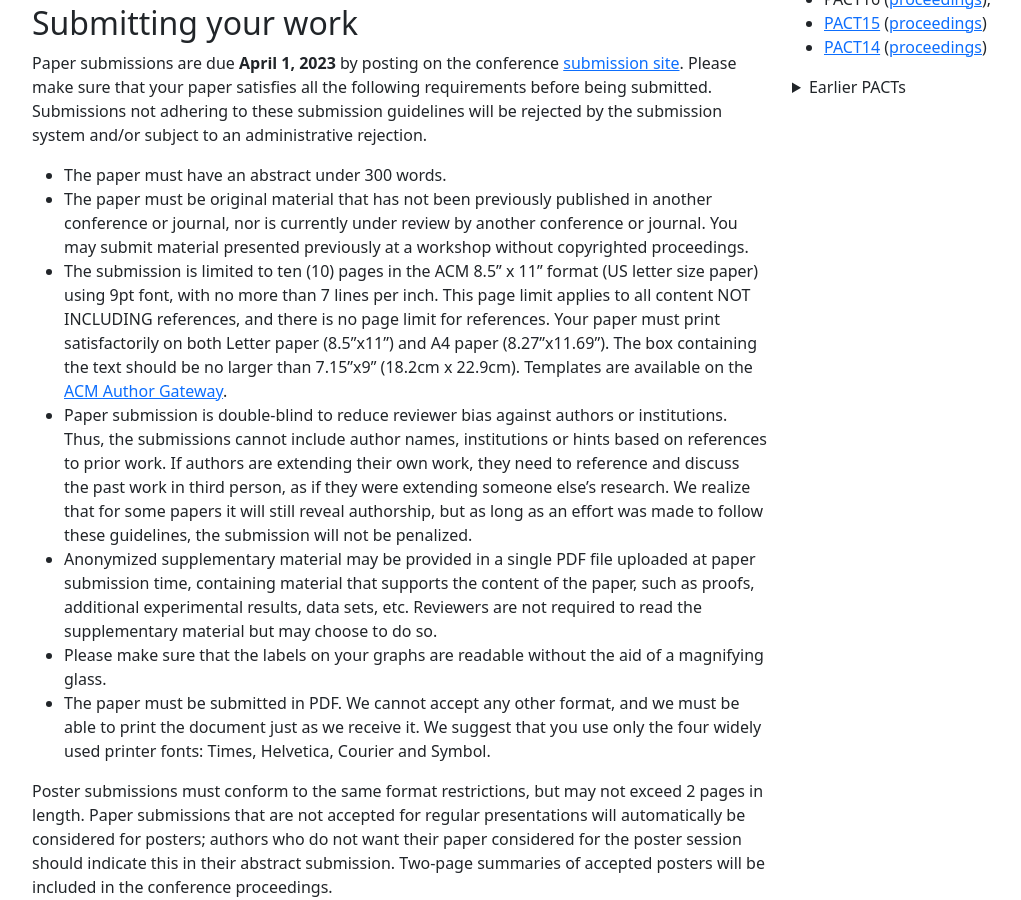
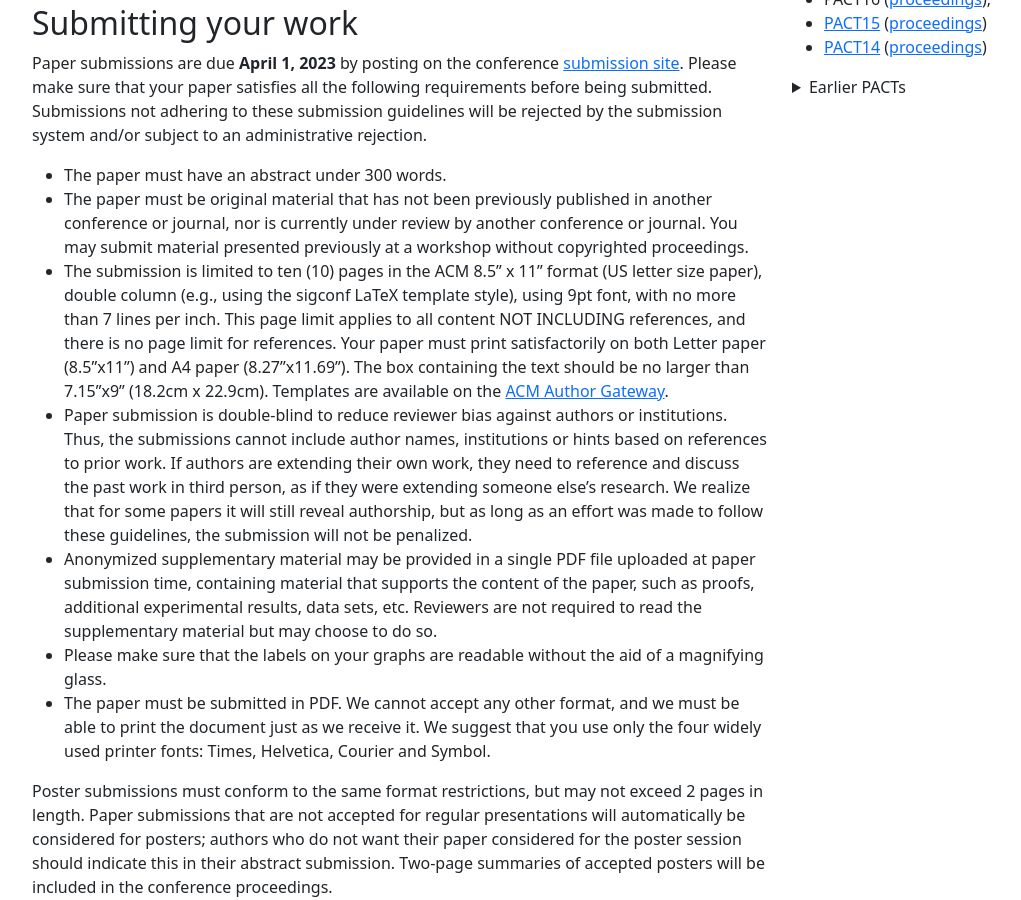
Before and after one commit to pact2023/pact2023.github.io, a Jekyll site: the page built from submit/index.md, in a window 1280 px wide and 900 px high, scrolled down 1083 px. Shown: the whole window, without its empty margins (50-1071 px from the left). Built offline with Jekyll 4.4.1, drawn with Linux system fonts in a browser that asks for light colours.

Commit message:
spell out that papers are double column

```diff
--- a/_includes/call_for_papers.md
+++ b/_includes/call_for_papers.md
@@ -41,7 +41,7 @@ Paper submissions are due **April 1, 2023** by posting on the conference [submis
 
 * The paper must have an abstract under 300 words.
 * The paper must be original material that has not been previously published in another conference or journal, nor is currently under review by another conference or journal. You may submit material presented previously at a workshop without copyrighted proceedings.
-* The submission is limited to ten (10) pages in the ACM 8.5" x 11" format (US letter size paper) using 9pt font, with no more than 7 lines per inch. This page limit applies to all content NOT INCLUDING references, and there is no page limit for references. Your paper must print satisfactorily on both Letter paper (8.5"x11") and A4 paper (8.27"x11.69"). The box containing the text should be no larger than 7.15"x9" (18.2cm x 22.9cm). Templates are available on the [ACM Author Gateway](https://authors.acm.org/proceedings/production-information/taps-production-workflow).
+* The submission is limited to ten (10) pages in the ACM 8.5" x 11" format (US letter size paper), double column (e.g., using the sigconf LaTeX template style), using 9pt font, with no more than 7 lines per inch. This page limit applies to all content NOT INCLUDING references, and there is no page limit for references. Your paper must print satisfactorily on both Letter paper (8.5"x11") and A4 paper (8.27"x11.69"). The box containing the text should be no larger than 7.15"x9" (18.2cm x 22.9cm). Templates are available on the [ACM Author Gateway](https://authors.acm.org/proceedings/production-information/taps-production-workflow).
 * Paper submission is double-blind to reduce reviewer bias against authors or institutions. Thus, the submissions cannot include author names, institutions or hints based on references to prior work. If authors are extending their own work, they need to reference and discuss the past work in third person, as if they were extending someone else’s research. We realize that for some papers it will still reveal authorship, but as long as an effort was made to follow these guidelines, the submission will not be penalized.
 * Anonymized supplementary material may be provided in a single PDF file uploaded at paper submission time, containing material that supports the content of the paper, such as proofs, additional experimental results, data sets, etc. Reviewers are not required to read the supplementary material but may choose to do so.
 * Please make sure that the labels on your graphs are readable without the aid of a magnifying glass.
```
